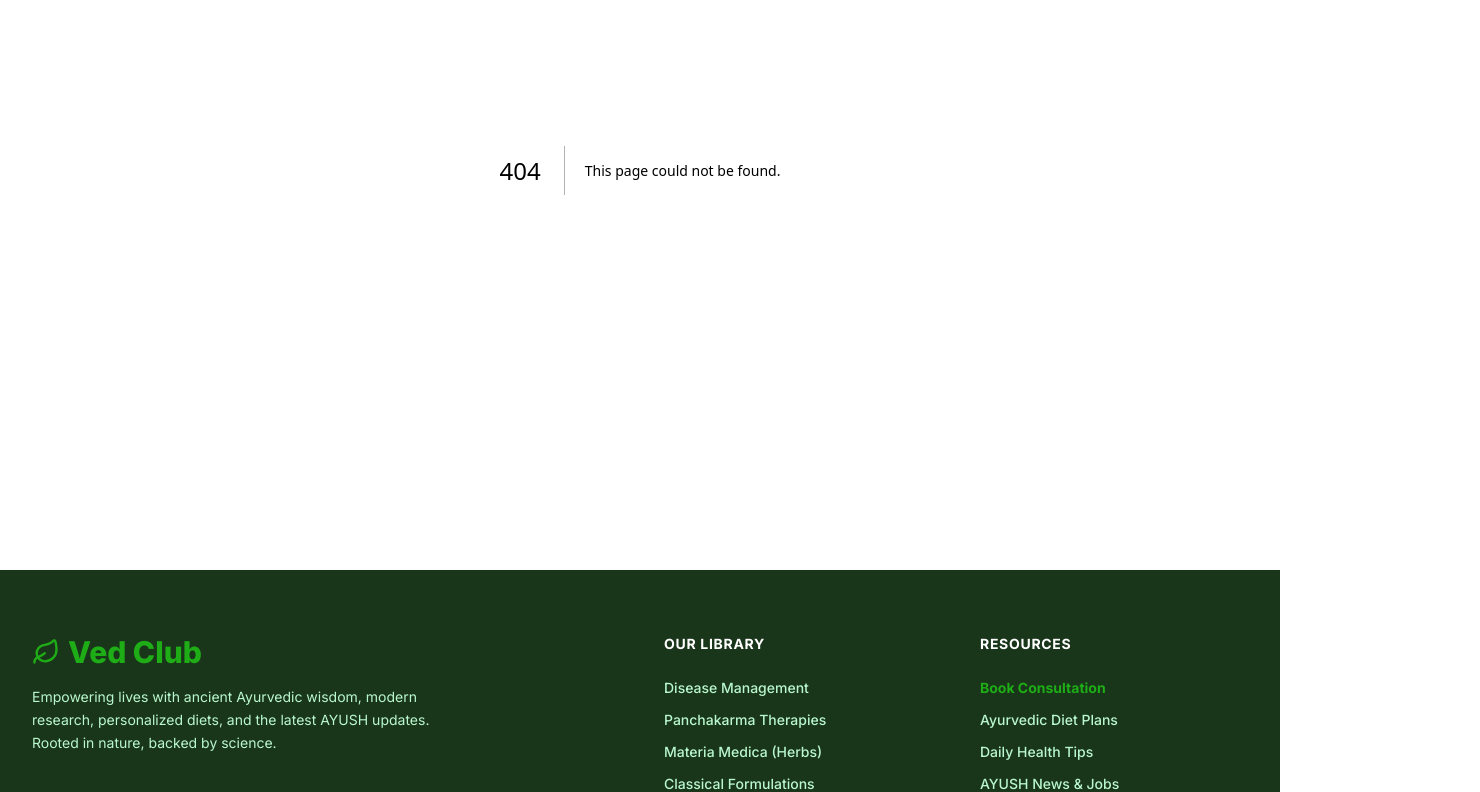
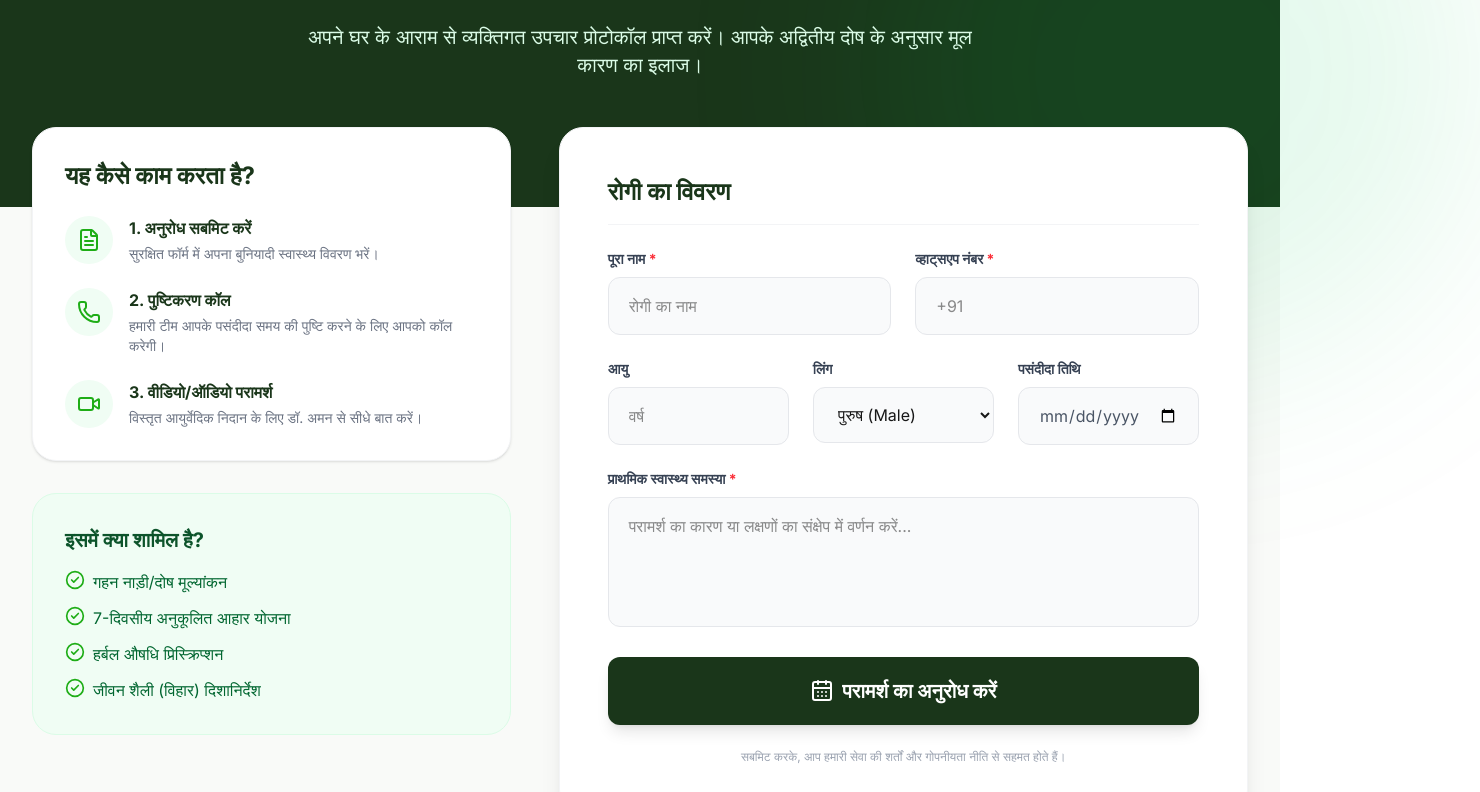
Before and after one commit to Farman-Hussain/vedclub, a Next.js app: page /hi/consultation in a window 1280 px wide. Before the commit this address had no page. Shown: the part 311-1103 px from the top of the page, 1480 px wide, since content can reach past the window. Built offline with nearby package versions, Linux system fonts and the light colour scheme.

Commit message:
Added Hindi Consultation Page"

```diff
--- a/app/components/ConsultationForm.tsx
+++ b/app/components/ConsultationForm.tsx
@@ -3,7 +3,7 @@ import { useState } from "react";
 import { submitQuery } from "@/app/actions/submitQuery";
 import { CheckCircle2, CalendarDays } from "lucide-react";
 
-export default function ConsultationForm() {
+export default function ConsultationForm({ isHindi = false }: { isHindi?: boolean }) {
   const [loading, setLoading] = useState(false);
   const [success, setSuccess] = useState(false);
 
@@ -35,53 +35,65 @@ Primary Concern: ${form.get('concern')}
     return (
       <div className="bg-green-50 rounded-3xl p-12 text-center flex flex-col items-center animate-fade-in border border-green-100 shadow-sm">
         <CheckCircle2 size={64} className="text-[#1EAD16] mb-4" />
-        <h3 className="text-3xl font-bold text-[#1A361A] mb-2">Booking Requested!</h3>
-        <p className="text-gray-600">Dr. Aman's team has received your details and will call you shortly on your registered number to confirm the consultation time.</p>
+        <h3 className="text-3xl font-bold text-[#1A361A] mb-2">
+          {isHindi ? "बुकिंग का अनुरोध प्राप्त हुआ!" : "Booking Requested!"}
+        </h3>
+        <p className="text-gray-600">
+          {isHindi
+            ? "डॉ. अमन की टीम को आपका विवरण मिल गया है और परामर्श के समय की पुष्टि करने के लिए जल्द ही आपके पंजीकृत नंबर पर कॉल किया जाएगा।"
+            : "Dr. Aman's team has received your details and will call you shortly on your registered number to confirm the consultation time."}
+        </p>
       </div>
     );
   }
 
   return (
     <form onSubmit={handleSubmit} className="bg-white p-8 md:p-12 rounded-3xl shadow-xl border border-gray-100 space-y-6">
-      <h3 className="text-2xl font-bold text-[#1A361A] border-b border-gray-100 pb-4 mb-6">Patient Details</h3>
+      <h3 className="text-2xl font-bold text-[#1A361A] border-b border-gray-100 pb-4 mb-6">
+        {isHindi ? "रोगी का विवरण" : "Patient Details"}
+      </h3>
 
       <div className="grid md:grid-cols-2 gap-6">
         <div>
-          <label className="block text-sm font-bold text-gray-700 mb-2">Full Name <span className="text-red-500">*</span></label>
-          <input type="text" name="name" required className="w-full bg-gray-50 border border-gray-200 px-5 py-4 rounded-xl focus:ring-2 focus:ring-[#1EAD16]" placeholder="Patient's Name" />
+          <label className="block text-sm font-bold text-gray-700 mb-2">{isHindi ? "पूरा नाम" : "Full Name"} <span className="text-red-500">*</span></label>
+          <input type="text" name="name" required className="w-full bg-gray-50 border border-gray-200 px-5 py-4 rounded-xl focus:ring-2 focus:ring-[#1EAD16]" placeholder={isHindi ? "रोगी का नाम" : "Patient's Name"} />
         </div>
         <div>
-          <label className="block text-sm font-bold text-gray-700 mb-2">WhatsApp Number <span className="text-red-500">*</span></label>
+          <label className="block text-sm font-bold text-gray-700 mb-2">{isHindi ? "व्हाट्सएप नंबर" : "WhatsApp Number"} <span className="text-red-500">*</span></label>
           <input type="text" name="phone" required className="w-full bg-gray-50 border border-gray-200 px-5 py-4 rounded-xl focus:ring-2 focus:ring-[#1EAD16]" placeholder="+91" />
         </div>
       </div>
 
       <div className="grid md:grid-cols-3 gap-6">
         <div>
-          <label className="block text-sm font-bold text-gray-700 mb-2">Age</label>
-          <input type="number" name="age" required className="w-full bg-gray-50 border border-gray-200 px-5 py-4 rounded-xl focus:ring-2 focus:ring-[#1EAD16]" placeholder="Years" />
+          <label className="block text-sm font-bold text-gray-700 mb-2">{isHindi ? "आयु" : "Age"}</label>
+          <input type="number" name="age" required className="w-full bg-gray-50 border border-gray-200 px-5 py-4 rounded-xl focus:ring-2 focus:ring-[#1EAD16]" placeholder={isHindi ? "वर्ष" : "Years"} />
         </div>
         <div>
-          <label className="block text-sm font-bold text-gray-700 mb-2">Gender</label>
+          <label className="block text-sm font-bold text-gray-700 mb-2">{isHindi ? "लिंग" : "Gender"}</label>
           <select name="gender" className="w-full bg-gray-50 border border-gray-200 px-5 py-4 rounded-xl focus:ring-2 focus:ring-[#1EAD16]">
-            <option>Male</option><option>Female</option><option>Other</option>
+            <option>{isHindi ? "पुरुष (Male)" : "Male"}</option>
+            <option>{isHindi ? "महिला (Female)" : "Female"}</option>
+            <option>{isHindi ? "अन्य (Other)" : "Other"}</option>
           </select>
         </div>
         <div>
-          <label className="block text-sm font-bold text-gray-700 mb-2">Preferred Date</label>
+          <label className="block text-sm font-bold text-gray-700 mb-2">{isHindi ? "पसंदीदा तिथि" : "Preferred Date"}</label>
           <input type="date" name="date" required className="w-full bg-gray-50 border border-gray-200 px-5 py-4 rounded-xl focus:ring-2 focus:ring-[#1EAD16] text-gray-600" />
         </div>
       </div>
 
       <div>
-        <label className="block text-sm font-bold text-gray-700 mb-2">Primary Health Concern <span className="text-red-500">*</span></label>
-        <textarea name="concern" required rows={4} className="w-full bg-gray-50 border border-gray-200 px-5 py-4 rounded-xl focus:ring-2 focus:ring-[#1EAD16] resize-none" placeholder="Briefly describe your symptoms or reason for consultation..."></textarea>
+        <label className="block text-sm font-bold text-gray-700 mb-2">{isHindi ? "प्राथमिक स्वास्थ्य समस्या" : "Primary Health Concern"} <span className="text-red-500">*</span></label>
+        <textarea name="concern" required rows={4} className="w-full bg-gray-50 border border-gray-200 px-5 py-4 rounded-xl focus:ring-2 focus:ring-[#1EAD16] resize-none" placeholder={isHindi ? "परामर्श का कारण या लक्षणों का संक्षेप में वर्णन करें..." : "Briefly describe your symptoms or reason for consultation..."}></textarea>
       </div>
 
       <button type="submit" disabled={loading} className="w-full bg-[#1A361A] hover:bg-[#1EAD16] disabled:bg-gray-400 text-white font-bold text-xl py-5 rounded-xl shadow-lg hover:-translate-y-1 transition-all duration-300 flex justify-center items-center gap-2">
-        <CalendarDays /> {loading ? "Processing..." : "Request Consultation"}
+        <CalendarDays /> {loading ? (isHindi ? "प्रोसेस हो रहा है..." : "Processing...") : (isHindi ? "परामर्श का अनुरोध करें" : "Request Consultation")}
       </button>
-      <p className="text-xs text-center text-gray-400 mt-4">By submitting, you agree to our terms of service and privacy policy.</p>
+      <p className="text-xs text-center text-gray-400 mt-4">
+        {isHindi ? "सबमिट करके, आप हमारी सेवा की शर्तों और गोपनीयता नीति से सहमत होते हैं।" : "By submitting, you agree to our terms of service and privacy policy."}
+      </p>
     </form>
   );
 }
--- /dev/null
+++ b/app/hi/consultation/page.tsx
@@ -0,0 +1,69 @@
+import { ShieldCheck, Video, Phone, FileText, CheckCircle2 } from "lucide-react";
+import ConsultationForm from "@/app/components/ConsultationForm";
+import { Metadata } from "next";
+
+export const metadata: Metadata = {
+  title: "ऑनलाइन आयुर्वेदिक परामर्श बुक करें | वेद क्लब",
+  description: "विशेषज्ञ आयुर्वेदिक डॉक्टरों (BAMS/MD) से परामर्श लें। अपनी प्रकृति के आधार पर व्यक्तिगत आहार, जीवन शैली और हर्बल दवा प्राप्त करें।",
+};
+
+export default function HindiConsultationPage() {
+  return (
+    <div className="bg-[#F9FAF8] min-h-screen pb-24">
+      {/* Hero Header */}
+      <section className="bg-[#1A361A] text-white pt-20 pb-32 px-4 relative">
+        <div className="absolute top-0 right-0 w-[600px] h-[600px] bg-green-500/10 rounded-full blur-[100px] translate-x-1/3"></div>
+        <div className="max-w-5xl mx-auto text-center relative z-10 animate-fade-in">
+          <div className="inline-flex items-center gap-2 px-4 py-2 rounded-full bg-white/10 backdrop-blur-md text-green-100 border border-white/20 mb-8">
+            <ShieldCheck size={16} className="text-[#1EAD16]" /> प्रमाणित आयुर्वेदिक चिकित्सक
+          </div>
+          <h1 className="text-4xl md:text-6xl font-extrabold mb-6 leading-tight">ऑनलाइन <span className="text-[#1EAD16]">आयुर्वेदिक परामर्श</span> बुक करें</h1>
+          <p className="text-xl text-green-100 max-w-2xl mx-auto">अपने घर के आराम से व्यक्तिगत उपचार प्रोटोकॉल प्राप्त करें। आपके अद्वितीय दोष के अनुसार मूल कारण का इलाज।</p>
+        </div>
+      </section>
+
+      {/* Main Content */}
+      <section className="max-w-7xl mx-auto px-4 sm:px-6 lg:px-8 -mt-20 relative z-20">
+        <div className="grid lg:grid-cols-12 gap-12 items-start">
+
+          {/* Left Info Panel */}
+          <div className="lg:col-span-5 space-y-8">
+            <div className="bg-white p-8 rounded-3xl shadow-sm border border-gray-100">
+              <h3 className="text-2xl font-bold text-[#1A361A] mb-6">यह कैसे काम करता है?</h3>
+              <div className="space-y-6">
+                <div className="flex gap-4">
+                  <div className="w-12 h-12 rounded-full bg-green-50 flex items-center justify-center shrink-0"><FileText className="text-[#1EAD16]" /></div>
+                  <div><h4 className="font-bold text-[#1A361A]">1. अनुरोध सबमिट करें</h4><p className="text-sm text-gray-500 mt-1">सुरक्षित फॉर्म में अपना बुनियादी स्वास्थ्य विवरण भरें।</p></div>
+                </div>
+                <div className="flex gap-4">
+                  <div className="w-12 h-12 rounded-full bg-green-50 flex items-center justify-center shrink-0"><Phone className="text-[#1EAD16]" /></div>
+                  <div><h4 className="font-bold text-[#1A361A]">2. पुष्टिकरण कॉल</h4><p className="text-sm text-gray-500 mt-1">हमारी टीम आपके पसंदीदा समय की पुष्टि करने के लिए आपको कॉल करेगी।</p></div>
+                </div>
+                <div className="flex gap-4">
+                  <div className="w-12 h-12 rounded-full bg-green-50 flex items-center justify-center shrink-0"><Video className="text-[#1EAD16]" /></div>
+                  <div><h4 className="font-bold text-[#1A361A]">3. वीडियो/ऑडियो परामर्श</h4><p className="text-sm text-gray-500 mt-1">विस्तृत आयुर्वेदिक निदान के लिए डॉ. अमन से सीधे बात करें।</p></div>
+                </div>
+              </div>
+            </div>
+
+            <div className="bg-green-50 p-8 rounded-3xl border border-green-100">
+              <h3 className="text-xl font-bold text-green-900 mb-4">इसमें क्या शामिल है?</h3>
+              <ul className="space-y-3">
+                <li className="flex items-start gap-2 text-green-800"><CheckCircle2 className="text-[#1EAD16] shrink-0" size={20}/> गहन नाड़ी/दोष मूल्यांकन</li>
+                <li className="flex items-start gap-2 text-green-800"><CheckCircle2 className="text-[#1EAD16] shrink-0" size={20}/> 7-दिवसीय अनुकूलित आहार योजना</li>
+                <li className="flex items-start gap-2 text-green-800"><CheckCircle2 className="text-[#1EAD16] shrink-0" size={20}/> हर्बल औषधि प्रिस्क्रिप्शन</li>
+                <li className="flex items-start gap-2 text-green-800"><CheckCircle2 className="text-[#1EAD16] shrink-0" size={20}/> जीवन शैली (विहार) दिशानिर्देश</li>
+              </ul>
+            </div>
+          </div>
+
+          {/* Right Form Panel with isHindi set to true! */}
+          <div className="lg:col-span-7">
+            <ConsultationForm isHindi={true} />
+          </div>
+
+        </div>
+      </section>
+    </div>
+  );
+}
```
